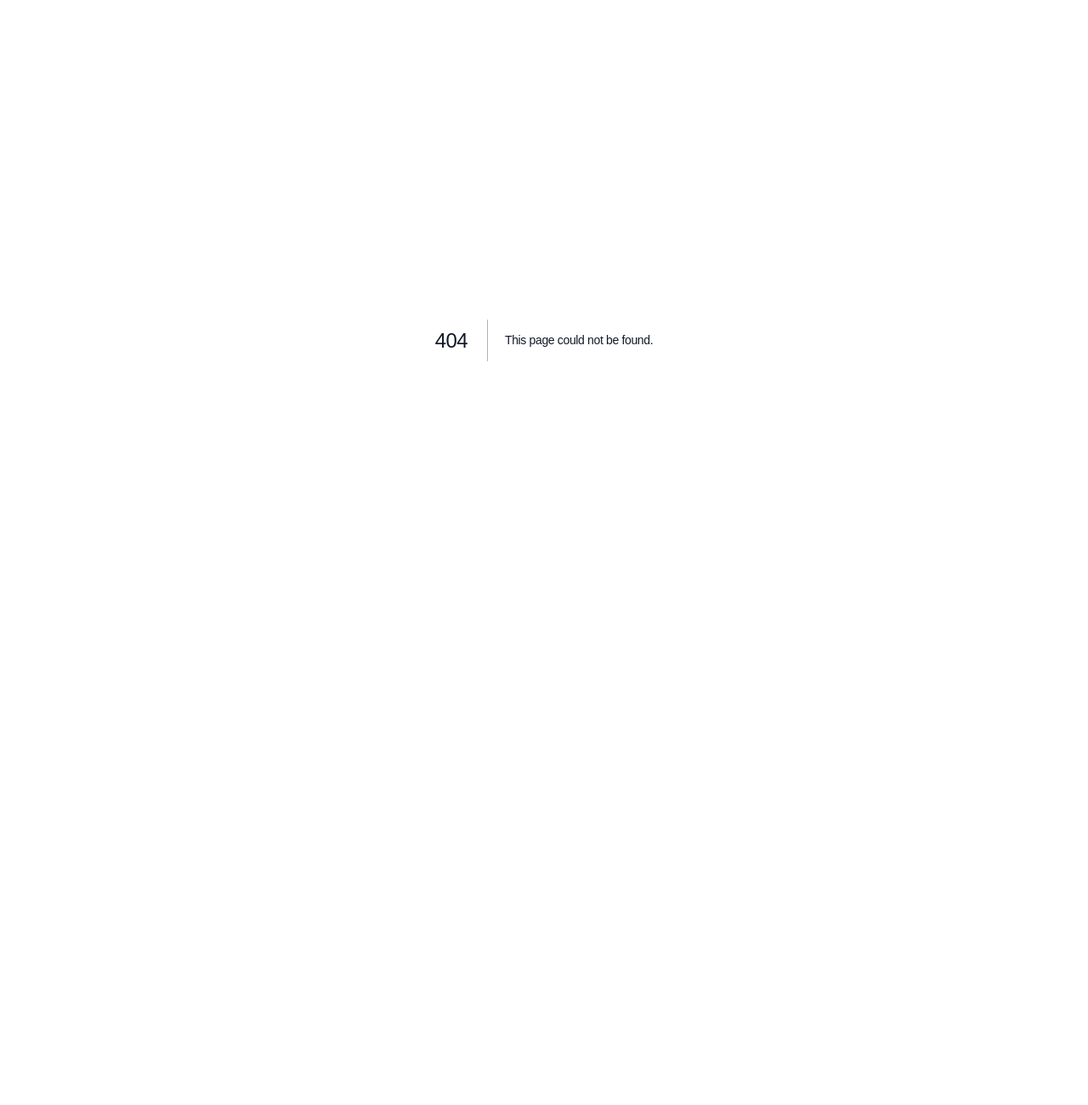
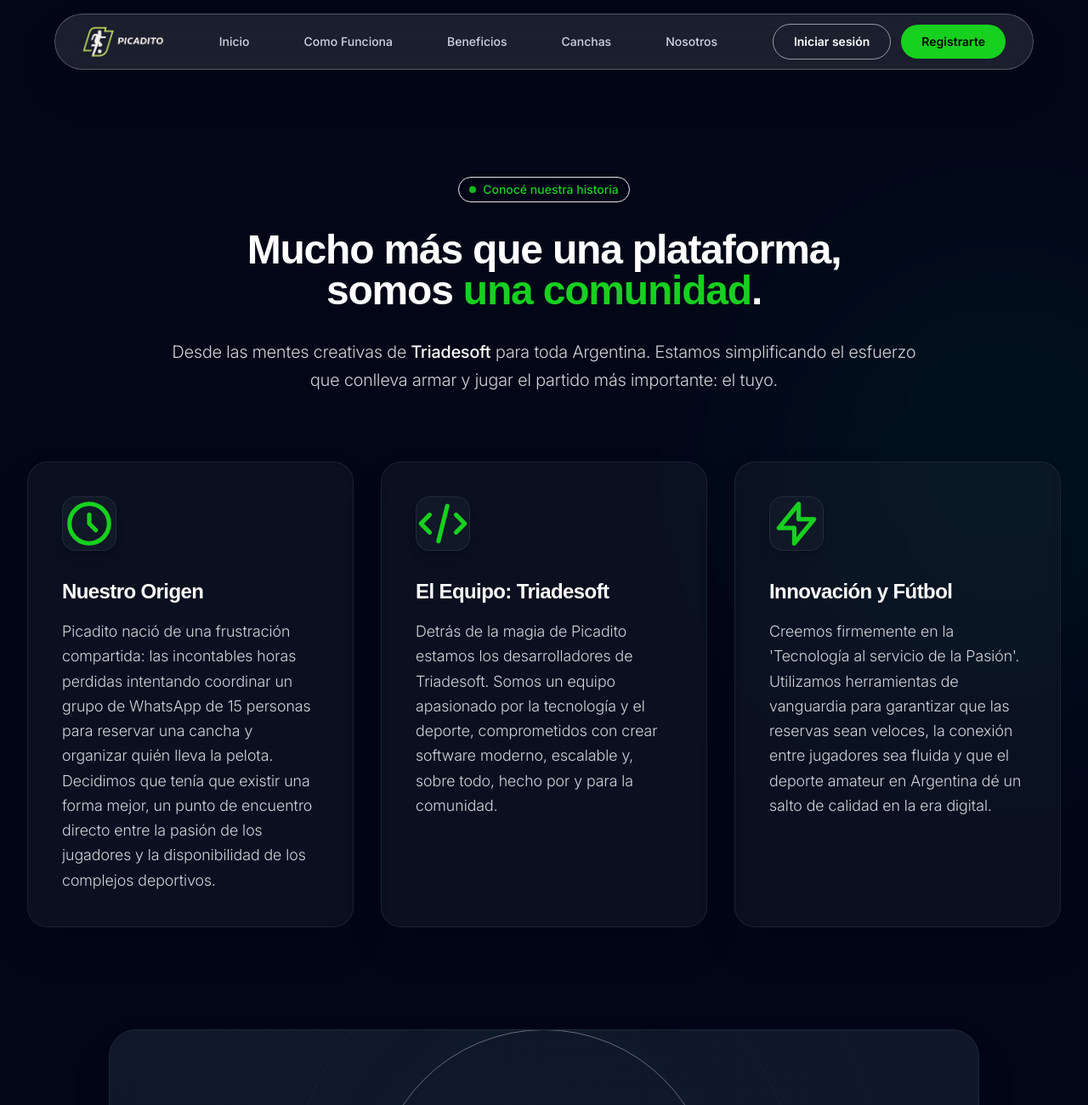
Before and after one commit to AxelArani-code/PicaditoBeta, a Next.js app in the folder apps/web/: page /nosotros in a window 1280 px wide. Before the commit this address had no page. Shown: the top 1300 px of the page at 85% size. Before the commit the page ends 800 px from the top, so only its background shows below. Built offline with nearby package versions, Linux system fonts and the light colour scheme; a web font is replaced by a local one.

Commit message:
feat: agrego seccion nosotros

```diff
--- /dev/null
+++ b/apps/web/src/app/(public)/nosotros/page.tsx
@@ -0,0 +1,59 @@
+'use client';
+
+import { motion, Variants } from 'framer-motion';
+import { Navbar } from '@/components/shared/Navbar/Navbar';
+import { Footer } from '@/components/shared/Footer/Footer';
+import AboutUsSection from '@/components/seccion/AboutUsSection';
+import { Testimony } from '@/components/home/Testimony/Testimony';
+import { CTA } from '@/components/home/CTA/CTA';
+
+export default function NosotrosPage() {
+  const sectionVariants: Variants = {
+    hidden: { opacity: 0, y: 0 },
+    visible: {
+      opacity: 1,
+      y: 0,
+      transition: { duration: 0.1, ease: "easeOut" }
+    }
+  };
+
+  const staggerVariants: Variants = {
+    hidden: { opacity: 0 },
+    visible: {
+      opacity: 1,
+      transition: { staggerChildren: 0.2, delayChildren: 0.1 }
+    }
+  };
+
+  return (
+    <div className="min-h-screen bg-slate-950 text-white selection:bg-primary/30">
+      <Navbar onNavigate={() => {}} />
+      <main className="pt-20">
+        {/* Main About Us block with Triadesoft story */}
+        <AboutUsSection />
+
+        {/* Testimonials for Social Proof */}
+        <motion.div
+          variants={staggerVariants}
+          initial="hidden"
+          whileInView="visible"
+          viewport={{ once: true, margin: "-100px" }}
+        >
+          <Testimony />
+        </motion.div>
+
+        {/* Finally, the Call to Action to invite them to join */}
+        <motion.div
+          variants={sectionVariants}
+          initial="hidden"
+          whileInView="visible"
+          viewport={{ once: true, margin: "-100px" }}
+          className="pb-20"
+        >
+          <CTA />
+        </motion.div>
+      </main>
+      <Footer />
+    </div>
+  );
+}
--- a/apps/web/src/components/home/HomePageClient.tsx
+++ b/apps/web/src/components/home/HomePageClient.tsx
@@ -1,6 +1,6 @@
 'use client';
 
-import { motion } from 'framer-motion';
+import { motion, Variants } from 'framer-motion';
 import { useState } from 'react';
 import { Navbar } from '@/components/shared/Navbar/Navbar';
 import { Footer } from '@/components/shared/Footer/Footer';
@@ -24,7 +24,7 @@ export function HomePageClient({ venues }: HomePageClientProps) {
   const [view, setView] = useState<View>('landing');
 
   // Animation variants for scroll-triggered effects
-  const sectionVariants = {
+  const sectionVariants: Variants = {
     hidden: { opacity: 0, y: 0 },
     visible: {
       opacity: 1,
@@ -36,7 +36,7 @@ export function HomePageClient({ venues }: HomePageClientProps) {
     }
   };
 
-  const staggerVariants = {
+  const staggerVariants: Variants = {
     hidden: { opacity: 0 },
     visible: {
       opacity: 1,
@@ -47,7 +47,7 @@ export function HomePageClient({ venues }: HomePageClientProps) {
     }
   };
 
-  const childVariants = {
+  const childVariants: Variants = {
     hidden: { opacity: 0, y: 30, scale: 0.9 },
     visible: {
       opacity: 1,
--- /dev/null
+++ b/apps/web/src/components/seccion/AboutUsSection.tsx
@@ -0,0 +1,149 @@
+"use client";
+
+import React from 'react';
+import { motion, Variants } from 'framer-motion';
+
+const aboutUsCards = [
+  {
+    title: "Nuestro Origen",
+    description: "Picadito nació de una frustración compartida: las incontables horas perdidas intentando coordinar un grupo de WhatsApp de 15 personas para reservar una cancha y organizar quién lleva la pelota. Decidimos que tenía que existir una forma mejor, un punto de encuentro directo entre la pasión de los jugadores y la disponibilidad de los complejos deportivos.",
+    icon: (
+      <svg className="w-8 h-8 text-primary" fill="none" viewBox="0 0 24 24" stroke="currentColor">
+        <path strokeLinecap="round" strokeLinejoin="round" strokeWidth={2} d="M12 8v4l3 3m6-3a9 9 0 11-18 0 9 9 0 0118 0z" />
+      </svg>
+    )
+  },
+  {
+    title: "El Equipo: Triadesoft",
+    description: "Detrás de la magia de Picadito estamos los desarrolladores de Triadesoft. Somos un equipo apasionado por la tecnología y el deporte, comprometidos con crear software moderno, escalable y, sobre todo, hecho por y para la comunidad.",
+    icon: (
+      <svg className="w-8 h-8 text-primary" fill="none" viewBox="0 0 24 24" stroke="currentColor">
+        <path strokeLinecap="round" strokeLinejoin="round" strokeWidth={2} d="M10 20l4-16m4 4l4 4-4 4M6 16l-4-4 4-4" />
+      </svg>
+    )
+  },
+  {
+    title: "Innovación y Fútbol",
+    description: "Creemos firmemente en la 'Tecnología al servicio de la Pasión'. Utilizamos herramientas de vanguardia para garantizar que las reservas sean veloces, la conexión entre jugadores sea fluida y que el deporte amateur en Argentina dé un salto de calidad en la era digital.",
+    icon: (
+      <svg className="w-8 h-8 text-primary" fill="none" viewBox="0 0 24 24" stroke="currentColor">
+        <path strokeLinecap="round" strokeLinejoin="round" strokeWidth={2} d="M13 10V3L4 14h7v7l9-11h-7z" />
+      </svg>
+    )
+  }
+];
+
+export default function AboutUsSection() {
+  const containerVariants: Variants = {
+    hidden: { opacity: 0 },
+    visible: {
+      opacity: 1,
+      transition: {
+        staggerChildren: 0.15,
+        delayChildren: 0.2
+      }
+    }
+  };
+
+  const itemVariants: Variants = {
+    hidden: { opacity: 0, y: 30 },
+    visible: {
+      opacity: 1,
+      y: 0,
+      transition: { duration: 0.6, ease: "easeOut" }
+    }
+  };
+
+  return (
+    <>
+      <section className="relative overflow-hidden bg-slate-950 py-24 md:py-32" id="nosotros">
+        {/* Background radial gradient wrapper */}
+        <div className="absolute inset-0 pointer-events-none overflow-hidden">
+          <div className="absolute -left-[300px] -top-[300px] w-[800px] h-[800px] bg-primary/5 rounded-full blur-[120px] mix-blend-screen"></div>
+          <div className="absolute -right-[200px] top-[10%] w-[600px] h-[600px] bg-emerald-500/5 rounded-full blur-[120px] mix-blend-screen"></div>
+        </div>
+
+        <div className="max-w-7xl mx-auto px-4 sm:px-6 relative z-10 w-full">
+          {/* Header Content */}
+          <motion.div
+            className="text-center max-w-4xl mx-auto mb-20"
+            initial="hidden"
+            whileInView="visible"
+            viewport={{ once: true, margin: "-100px" }}
+            variants={itemVariants}
+          >
+            <div className="inline-flex items-center gap-2 px-3 py-1 rounded-full bg-primary/10 border border-primary/20 text-primary text-sm font-medium mb-6">
+              <span className="w-2 h-2 rounded-full bg-primary animate-pulse"></span>
+              Conocé nuestra historia
+            </div>
+
+            <h2 className="text-4xl sm:text-5xl lg:text-5xl font-extrabold text-white leading-tight mb-6 tracking-tight">
+              Mucho más que una plataforma, <br className="hidden md:block" />
+              somos <span className="text-primary">una comunidad</span>.
+            </h2>
+
+            <p className="text-xl text-gray-300 leading-relaxed font-light">
+              Desde las mentes creativas de <strong className="text-white font-medium">Triadesoft</strong> para toda Argentina. Estamos simplificando el esfuerzo que conlleva armar y jugar el partido más importante: el tuyo.
+            </p>
+          </motion.div>
+
+          {/* Cards Layout for Story and Developers */}
+          <div className="flex flex-col gap-12 lg:gap-20 items-center mb-24">
+
+            <motion.div
+              className="grid grid-cols-1 md:grid-cols-2 lg:grid-cols-3 gap-6 w-full"
+              variants={containerVariants}
+              initial="hidden"
+              whileInView="visible"
+              viewport={{ once: true, margin: "-100px" }}
+            >
+              {aboutUsCards.map((card, idx) => (
+                <motion.div
+                  key={idx}
+                  className="bg-gray-800/30 hover:bg-gray-800/60 border border-gray-800/80 hover:border-gray-700 backdrop-blur-sm transition-all duration-300 p-8 md:p-10 rounded-3xl group flex flex-col h-full shadow-2xl relative overflow-hidden"
+                  variants={itemVariants}
+                >
+                  <div className="absolute top-0 right-0 w-32 h-32 bg-primary/5 rounded-bl-[100px] -z-10 transition-transform group-hover:scale-110"></div>
+                  <div className="bg-gray-900 border border-gray-700/50 w-16 h-16 rounded-2xl flex items-center justify-center mb-6 group-hover:scale-110 group-hover:-rotate-3 transition-transform duration-300 shadow-lg">
+                    {card.icon}
+                  </div>
+                  <h3 className="text-2xl font-bold text-white mb-4">{card.title}</h3>
+                  <p className="text-gray-300 text-lg leading-relaxed font-light flex-grow">
+                    {card.description}
+                  </p>
+                </motion.div>
+              ))}
+            </motion.div>
+
+            {/* Bottom Visual Element - Abstract Tech & Sport */}
+            <motion.div
+              className="w-full max-w-5xl h-[300px] md:h-[400px] mt-10 bg-gradient-to-tr from-gray-900 to-slate-900 rounded-[2rem] border border-gray-800 shadow-2xl overflow-hidden relative flex items-center justify-center p-8 text-center"
+              initial={{ opacity: 0, y: 50 }}
+              whileInView={{ opacity: 1, y: 0 }}
+              viewport={{ once: true }}
+              transition={{ duration: 0.8 }}
+            >
+              {/* Graphic Elements */}
+              <div className="absolute top-1/2 left-1/2 -translate-x-1/2 -translate-y-1/2 w-[800px] h-[800px] border border-gray-800 rounded-full opacity-20"></div>
+              <div className="absolute top-1/2 left-1/2 -translate-x-1/2 -translate-y-1/2 w-[600px] h-[600px] border border-gray-700 rounded-full opacity-20"></div>
+              <div className="absolute top-1/2 left-1/2 -translate-x-1/2 -translate-y-1/2 w-[400px] h-[400px] border border-primary/20 rounded-full opacity-40 shadow-[0_0_100px_rgba(34,197,94,0.1)]"></div>
+
+              <div className="relative z-10 max-w-2xl">
+                <p className="text-xl md:text-3xl text-white font-medium italic mb-2">
+                  "El fútbol está en nuestro ADN,
+                </p>
+                <p className="text-xl md:text-3xl text-primary font-bold italic">
+                  el código es nuestra herramienta."
+                </p>
+                <div className="mt-8">
+                  <span className="text-sm tracking-widest uppercase text-gray-500 font-semibold">— TRIADESOFT TEAM —</span>
+                </div>
+              </div>
+            </motion.div>
+
+          </div>
+        </div>
+      </section>
+    </>
+  );
+}
--- a/apps/web/src/components/shared/Navbar/Navbar.tsx
+++ b/apps/web/src/components/shared/Navbar/Navbar.tsx
@@ -34,13 +34,12 @@ export const Navbar = ({ onNavigate }: NavbarProps) => {
 
             <div className="hidden md:flex items-center gap-8">
               {[
-                { label: 'Inicio', href: '#inicio' },
-                { label: 'Como Funciona', href: '/how-works', isRoute: true },
-                { label: 'Beneficios', href: '/benefits', isRoute: true },
-                { label: 'Canchas', href: '#canchas' },
-                { label: 'Nosotros', href: '#nosotros' },
+                { label: 'Inicio', href: '/' },
+                { label: 'Como Funciona', href: '/how-works' },
+                { label: 'Beneficios', href: '/benefits' },
+                { label: 'Canchas', href: '/#canchas' },
+                { label: 'Nosotros', href: '/nosotros' },
               ].map((item) => (
-                item.isRoute ? (
                 <button
                   key={item.label}
                   onClick={() => router.push(item.href)}
@@ -48,15 +47,6 @@ export const Navbar = ({ onNavigate }: NavbarProps) => {
                 >
                   {item.label}
                 </button>
-                ) : (
-                  <a
-                    key={item.label}
-                    href={item.href}
-                    className="text-sm font-medium hover:text-primary transition-colors text-slate-300"
-                  >
-                    {item.label}
-                  </a>
-                )
               ))}
             </div>
 
@@ -90,25 +80,20 @@ export const Navbar = ({ onNavigate }: NavbarProps) => {
               className="md:hidden mt-4 mx-4 bg-white/10 backdrop-blur-lg rounded-lg border border-white/25 shadow-2xl"
             >
               <div className="flex flex-col p-4 gap-4">
-                {['Features', 'Torneos', 'Beneficios', 'Reservas', 'Ranking', 'Pricing'].map((item) => (
-                  item === 'Beneficios' ? (
+                {[
+                  { label: 'Inicio', href: '/' },
+                  { label: 'Como Funciona', href: '/how-works' },
+                  { label: 'Beneficios', href: '/benefits' },
+                  { label: 'Canchas', href: '/#canchas' },
+                  { label: 'Nosotros', href: '/nosotros' },
+                ].map((item) => (
                   <button
-                      key={item}
-                      onClick={() => { setIsMenuOpen(false); router.push('/benefits'); }}
-                      className="text-sm font-medium hover:text-primary transition-colors text-slate-300"
+                    key={item.label}
+                    onClick={() => { setIsMenuOpen(false); router.push(item.href); }}
+                    className="text-sm font-medium hover:text-primary transition-colors text-slate-300 text-left"
                   >
-                      {item}
+                    {item.label}
                   </button>
-                  ) : (
-                    <a
-                      key={item}
-                      href={`#${item.toLowerCase()}`}
-                      className="text-sm font-medium hover:text-primary transition-colors text-slate-300"
-                      onClick={() => setIsMenuOpen(false)}
-                    >
-                      {item}
-                    </a>
-                  )
                 ))}
                 <button
                   onClick={() => { setIsMenuOpen(false); onNavigate('login'); }}
--- a/apps/web/src/types/supabase.ts
+++ b/apps/web/src/types/supabase.ts
@@ -1,2 +1,3 @@
-Need to install the following packages:
-supabase@2.76.16
+// Need to install the following packages:
+// supabase@2.76.16
+export {};
--- a/package.json
+++ b/package.json
@@ -5,6 +5,8 @@
     "apps/*"
   ],
   "scripts": {
+    "dev": "npm run dev:web",
+    "start": "npm run dev:web",
     "dev:web": "npm run dev --workspace=web",
     "build:web": "npm run build --workspace=web"
   }
```
Lines whose indentation alone changed are shown as unchanged.
